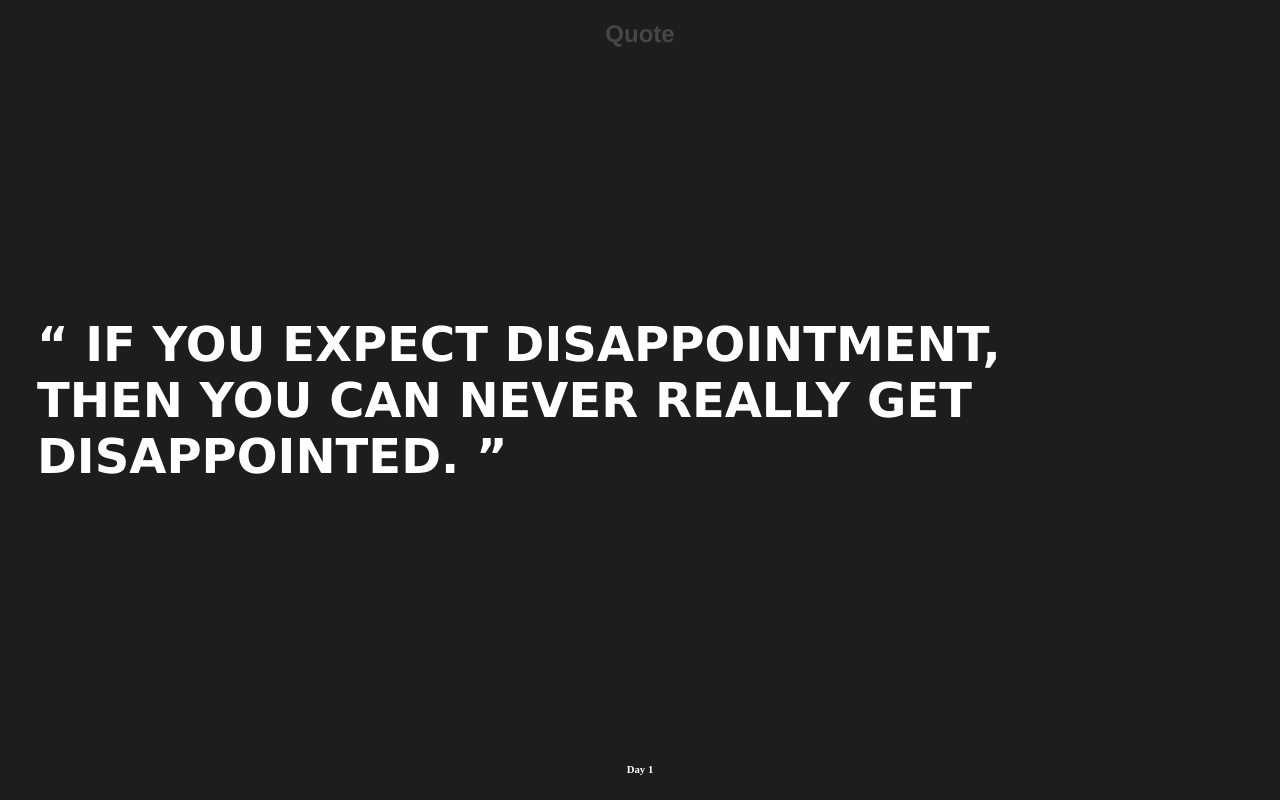
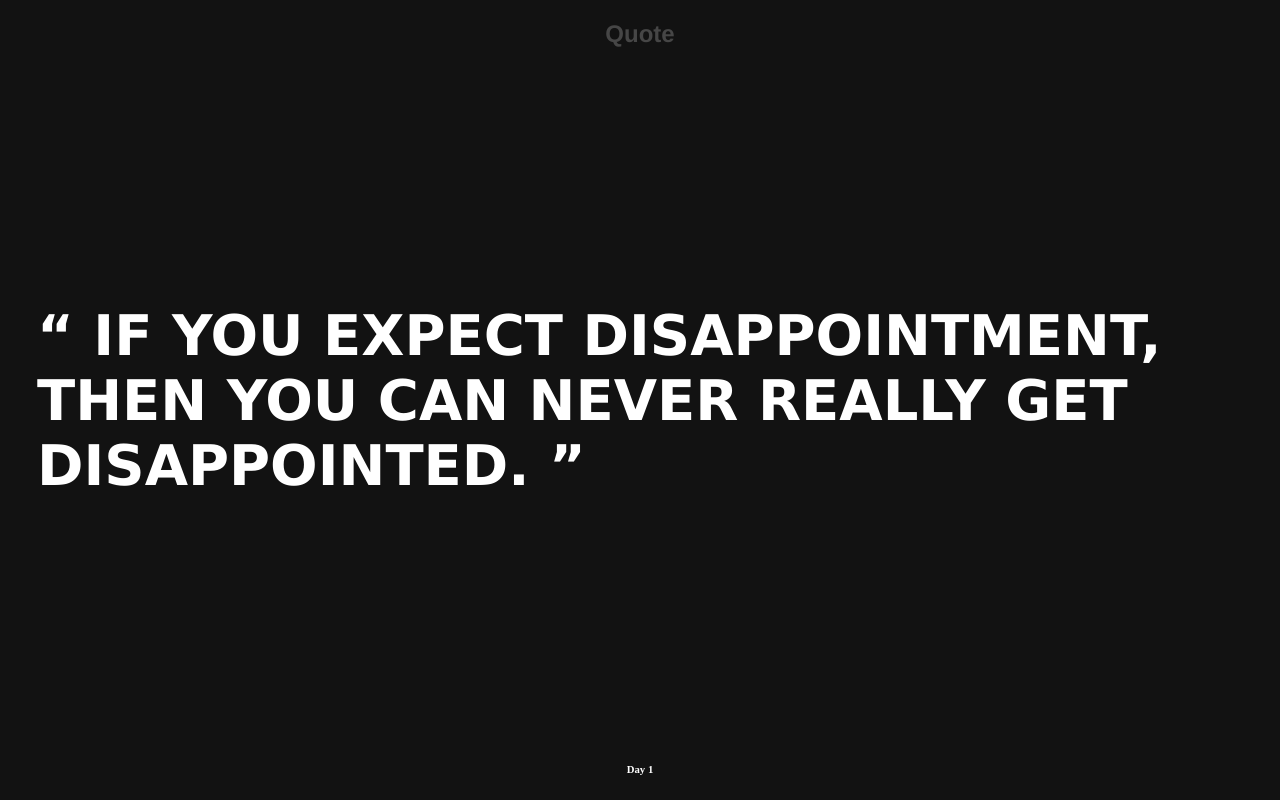
Before and after one commit to nchnnnn/Quotes, a plain HTML site: page index.html in a window 1280 px wide. Drawn offline with Linux system fonts and the light colour scheme.

Commit message:
Add files via upload

```diff
--- a/index.html
+++ b/index.html
@@ -9,7 +9,7 @@
         padding: 0;
         margin: 0;
         box-sizing: border-box;
-        background-color: #1d1d1d;
+        background-color: #121212;
         height: 100dvh;
         display: flex;
         justify-content: center;
@@ -34,7 +34,7 @@
 
         text-transform: uppercase;
         font-family: Verdana, Geneva, Tahoma, sans-serif;
-        font-size: clamp(1rem, 8vw, 3rem);
+        font-size: clamp(2rem, 8vw, 3.5rem);
       }
       h2 {
         position: absolute;
```
